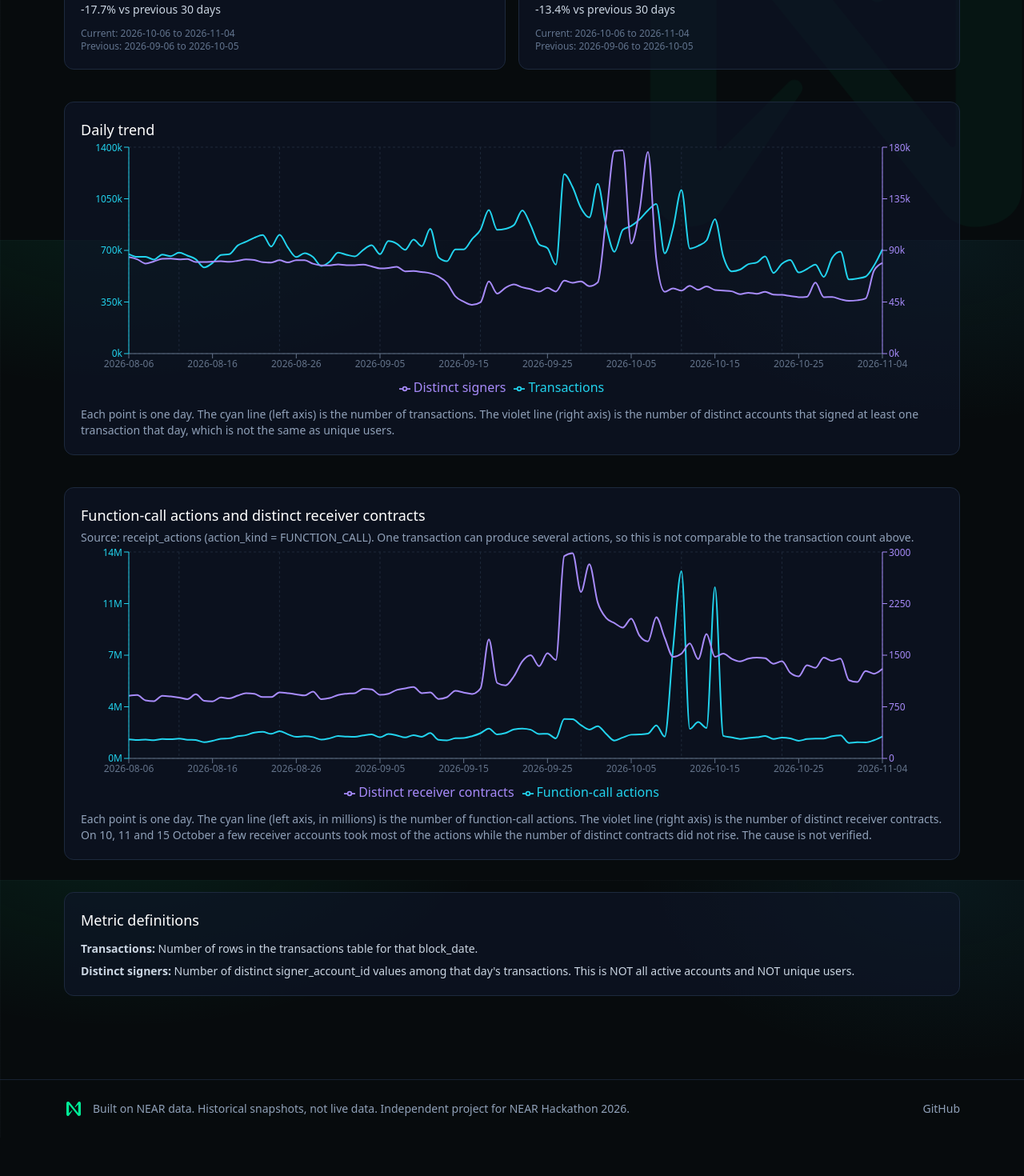
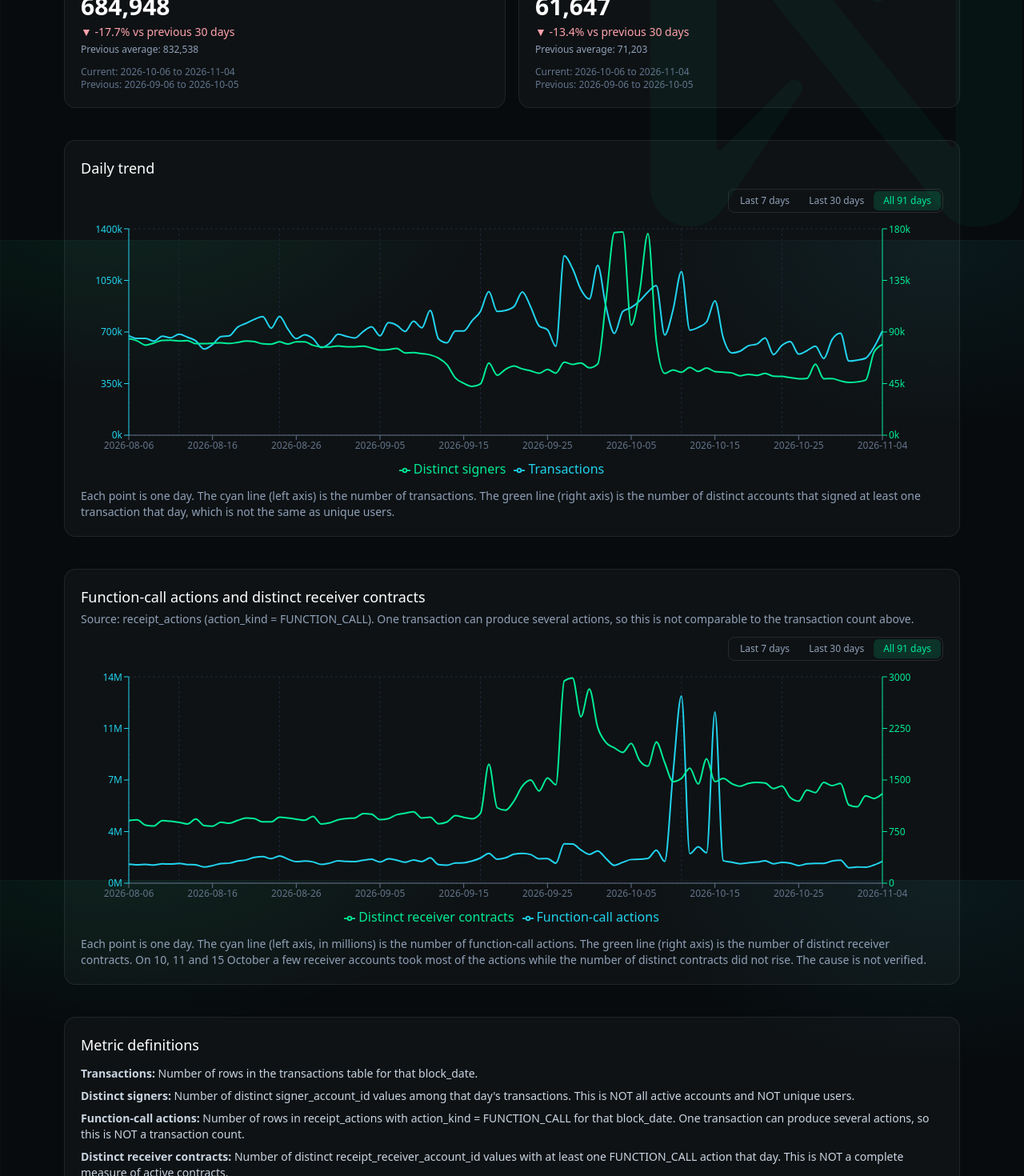
Before and after one commit to cryptobyrj/Nearpulse-ai, a Next.js app: page /network-pulse in a window 1280 px wide. Shown: the part 500-1970 px from the top of the page at 80% size. Before the commit the page ends 1922 px from the top, so only its background shows below. Built offline with nearby package versions, Linux system fonts and the light colour scheme.

Commit message:
Network Pulse: range toggle, highlighted comparisons, definitions

```diff
--- a/src/app/network-pulse/page.tsx
+++ b/src/app/network-pulse/page.tsx
@@ -1,7 +1,9 @@
+import FunctionCallChart from "@/components/FunctionCallChart";
+import Reveal from "@/components/Reveal";
 import TrendChart from "@/components/TrendChart";
-import FunctionCallChart from "@/components/FunctionCallChart";
 import { dailyRows, functionCallRows, meta } from "@/lib/data";
 import { compareWindows, type Comparison } from "@/lib/metrics";
+import fcMeta from "../../../data/function_calls_meta.json";
 
 function fmt(n: number) {
   return Math.round(n).toLocaleString("en-US");
@@ -16,18 +18,32 @@ function ComparisonCard({
   days: number;
   c: Comparison | null;
 }) {
+  const change = c?.changePct ?? null;
+  const up = (change ?? 0) >= 0;
   return (
-    <div className="rounded-xl border border-slate-800 bg-slate-900/60 p-5">
+    <div className="glass h-full p-5">
       <p className="text-sm text-slate-400">{title}</p>
       {c ? (
         <>
           <p className="mt-2 text-3xl font-semibold text-white">
             {fmt(c.currentAvg)}
           </p>
-          <p className="mt-1 text-sm text-slate-300">
-            {c.changePct === null
+          <p
+            className={
+              "mt-1 text-sm " +
+              (change === null
+                ? "text-slate-300"
+                : up
+                  ? "text-[#00ec97]"
+                  : "text-rose-300")
+            }
+          >
+            {change === null
               ? "No comparison available"
-              : `${c.changePct >= 0 ? "+" : ""}${c.changePct.toFixed(1)}% vs previous ${days} days`}
+              : `${up ? "▲" : "▼"} ${change >= 0 ? "+" : ""}${change.toFixed(1)}% vs previous ${days} days`}
+          </p>
+          <p className="mt-1 text-xs text-slate-400">
+            Previous average: {fmt(c.previousAvg)}
           </p>
           <p className="mt-3 text-xs text-slate-500">
             Current: {c.currentRange}
@@ -45,48 +61,64 @@ function ComparisonCard({
 export default function NetworkPulsePage() {
   return (
     <main className="mx-auto max-w-6xl px-4 py-10">
+      <div className="space-y-10">
+        <div>
           <h1 className="text-3xl font-semibold text-white">Network Pulse</h1>
           <p className="mt-2 text-slate-400">
             Historical snapshot, not live data. Snapshot taken {meta.snapshot_date},
             covering {meta.date_range_start} to {meta.date_range_end}. Source:{" "}
             {meta.source}.
           </p>
+        </div>
 
-      <div className="mt-8 grid gap-4 md:grid-cols-2">
+        <div className="grid gap-4 md:grid-cols-2">
+          <Reveal>
             <ComparisonCard
               title="Avg daily transactions, last 7 days"
               days={7}
               c={compareWindows(dailyRows, "transactionCount", 7)}
             />
+          </Reveal>
+          <Reveal delay={80}>
             <ComparisonCard
               title="Avg daily distinct signers, last 7 days"
               days={7}
               c={compareWindows(dailyRows, "distinctSigners", 7)}
             />
+          </Reveal>
+          <Reveal delay={160}>
             <ComparisonCard
               title="Avg daily transactions, last 30 days"
               days={30}
               c={compareWindows(dailyRows, "transactionCount", 30)}
             />
+          </Reveal>
+          <Reveal delay={240}>
             <ComparisonCard
               title="Avg daily distinct signers, last 30 days"
               days={30}
               c={compareWindows(dailyRows, "distinctSigners", 30)}
             />
+          </Reveal>
         </div>
 
-      <section className="mt-10 rounded-xl border border-slate-800 bg-slate-900/60 p-5">
+        <Reveal>
+          <section className="glass p-5">
             <h2 className="text-lg font-medium text-white">Daily trend</h2>
+            <div className="mt-3">
               <TrendChart rows={dailyRows} />
+            </div>
             <p className="mt-3 text-sm text-slate-400">
               Each point is one day. The cyan line (left axis) is the number of
-          transactions. The violet line (right axis) is the number of distinct
+              transactions. The green line (right axis) is the number of distinct
               accounts that signed at least one transaction that day, which is not
               the same as unique users.
             </p>
           </section>
+        </Reveal>
 
-      <section className="mt-10 rounded-xl border border-slate-800 bg-slate-900/60 p-5">
+        <Reveal>
+          <section className="glass p-5">
             <h2 className="text-lg font-medium text-white">
               Function-call actions and distinct receiver contracts
             </h2>
@@ -95,17 +127,21 @@ export default function NetworkPulsePage() {
               can produce several actions, so this is not comparable to the
               transaction count above.
             </p>
+            <div className="mt-3">
               <FunctionCallChart rows={functionCallRows} />
+            </div>
             <p className="mt-3 text-sm text-slate-400">
               Each point is one day. The cyan line (left axis, in millions) is the
-          number of function-call actions. The violet line (right axis) is the
+              number of function-call actions. The green line (right axis) is the
               number of distinct receiver contracts. On 10, 11 and 15 October a few
               receiver accounts took most of the actions while the number of
               distinct contracts did not rise. The cause is not verified.
             </p>
           </section>
+        </Reveal>
 
-      <section className="mt-10 rounded-xl border border-slate-800 bg-slate-900/60 p-5 text-sm text-slate-300">
+        <Reveal>
+          <section className="glass p-5 text-sm text-slate-300">
             <h2 className="text-lg font-medium text-white">Metric definitions</h2>
             <p className="mt-3">
               <strong>Transactions:</strong> {meta.metric_definitions.transaction_count}
@@ -113,7 +149,17 @@ export default function NetworkPulsePage() {
             <p className="mt-2">
               <strong>Distinct signers:</strong> {meta.metric_definitions.distinct_signers}
             </p>
+            <p className="mt-2">
+              <strong>Function-call actions:</strong>{" "}
+              {fcMeta.metric_definitions.function_call_actions}
+            </p>
+            <p className="mt-2">
+              <strong>Distinct receiver contracts:</strong>{" "}
+              {fcMeta.metric_definitions.distinct_contracts}
+            </p>
           </section>
+        </Reveal>
+      </div>
     </main>
   );
 }
--- a/src/components/FunctionCallChart.tsx
+++ b/src/components/FunctionCallChart.tsx
@@ -1,5 +1,6 @@
 "use client";
 
+import { useState } from "react";
 import {
   CartesianGrid,
   Legend,
@@ -11,16 +12,25 @@ import {
   YAxis,
 } from "recharts";
 import type { FunctionCallRow } from "@/lib/data";
+import RangeTabs, { type Range } from "./RangeTabs";
 
 export default function FunctionCallChart({ rows }: { rows: FunctionCallRow[] }) {
+  const [range, setRange] = useState<Range>(91);
+
   if (rows.length === 0) {
     return <p className="text-slate-400">No data available.</p>;
   }
 
+  const shown = rows.slice(-range);
+
   return (
+    <div>
+      <div className="mb-3 flex justify-end">
+        <RangeTabs value={range} onChange={setRange} />
+      </div>
       <div className="h-80 w-full">
         <ResponsiveContainer width="100%" height="100%">
-        <LineChart data={rows} margin={{ top: 8, right: 16, left: 0, bottom: 0 }}>
+          <LineChart data={shown} margin={{ top: 8, right: 16, left: 0, bottom: 0 }}>
             <CartesianGrid stroke="#1e293b" strokeDasharray="3 3" />
             <XAxis dataKey="date" stroke="#64748b" fontSize={12} minTickGap={32} />
             <YAxis
@@ -32,11 +42,15 @@ export default function FunctionCallChart({ rows }: { rows: FunctionCallRow[] })
             <YAxis
               yAxisId="contracts"
               orientation="right"
-            stroke="#a78bfa"
+              stroke="#00ec97"
               fontSize={12}
             />
             <Tooltip
-            contentStyle={{ background: "#0f172a", border: "1px solid #334155" }}
+              contentStyle={{
+                background: "rgba(7,11,13,0.92)",
+                border: "1px solid rgba(255,255,255,0.12)",
+                borderRadius: 10,
+              }}
               formatter={(value) => Number(value).toLocaleString("en-US")}
             />
             <Legend />
@@ -48,18 +62,21 @@ export default function FunctionCallChart({ rows }: { rows: FunctionCallRow[] })
               stroke="#22d3ee"
               dot={false}
               strokeWidth={2}
+              animationDuration={700}
             />
             <Line
               yAxisId="contracts"
               type="monotone"
               dataKey="distinctContracts"
               name="Distinct receiver contracts"
-            stroke="#a78bfa"
+              stroke="#00ec97"
               dot={false}
               strokeWidth={2}
+              animationDuration={700}
             />
           </LineChart>
         </ResponsiveContainer>
       </div>
+    </div>
   );
 }
--- /dev/null
+++ b/src/components/RangeTabs.tsx
@@ -0,0 +1,37 @@
+"use client";
+
+const OPTIONS = [7, 30, 91] as const;
+export type Range = (typeof OPTIONS)[number];
+
+export default function RangeTabs({
+  value,
+  onChange,
+}: {
+  value: Range;
+  onChange: (r: Range) => void;
+}) {
+  return (
+    <div
+      role="group"
+      aria-label="Date range"
+      className="inline-flex rounded-lg border border-white/10 p-0.5 text-xs"
+    >
+      {OPTIONS.map((o) => (
+        <button
+          key={o}
+          type="button"
+          aria-pressed={value === o}
+          onClick={() => onChange(o)}
+          className={
+            "rounded-md px-3 py-1 transition-colors " +
+            (value === o
+              ? "bg-[#00ec97]/15 text-[#00ec97]"
+              : "text-slate-400 hover:text-white")
+          }
+        >
+          {o === 91 ? "All 91 days" : `Last ${o} days`}
+        </button>
+      ))}
+    </div>
+  );
+}
--- a/src/components/TrendChart.tsx
+++ b/src/components/TrendChart.tsx
@@ -1,5 +1,6 @@
 "use client";
 
+import { useState } from "react";
 import {
   CartesianGrid,
   Legend,
@@ -11,16 +12,25 @@ import {
   YAxis,
 } from "recharts";
 import type { DailyRow } from "@/lib/metrics";
+import RangeTabs, { type Range } from "./RangeTabs";
 
 export default function TrendChart({ rows }: { rows: DailyRow[] }) {
+  const [range, setRange] = useState<Range>(91);
+
   if (rows.length === 0) {
     return <p className="text-slate-400">No data available.</p>;
   }
 
+  const shown = rows.slice(-range);
+
   return (
+    <div>
+      <div className="mb-3 flex justify-end">
+        <RangeTabs value={range} onChange={setRange} />
+      </div>
       <div className="h-80 w-full">
         <ResponsiveContainer width="100%" height="100%">
-        <LineChart data={rows} margin={{ top: 8, right: 16, left: 0, bottom: 0 }}>
+          <LineChart data={shown} margin={{ top: 8, right: 16, left: 0, bottom: 0 }}>
             <CartesianGrid stroke="#1e293b" strokeDasharray="3 3" />
             <XAxis dataKey="date" stroke="#64748b" fontSize={12} minTickGap={32} />
             <YAxis
@@ -32,12 +42,16 @@ export default function TrendChart({ rows }: { rows: DailyRow[] }) {
             <YAxis
               yAxisId="signers"
               orientation="right"
-            stroke="#a78bfa"
+              stroke="#00ec97"
               fontSize={12}
               tickFormatter={(v) => `${Math.round(v / 1000)}k`}
             />
             <Tooltip
-            contentStyle={{ background: "#0f172a", border: "1px solid #334155" }}
+              contentStyle={{
+                background: "rgba(7,11,13,0.92)",
+                border: "1px solid rgba(255,255,255,0.12)",
+                borderRadius: 10,
+              }}
               formatter={(value) => Number(value).toLocaleString("en-US")}
             />
             <Legend />
@@ -49,18 +63,21 @@ export default function TrendChart({ rows }: { rows: DailyRow[] }) {
               stroke="#22d3ee"
               dot={false}
               strokeWidth={2}
+              animationDuration={700}
             />
             <Line
               yAxisId="signers"
               type="monotone"
               dataKey="distinctSigners"
               name="Distinct signers"
-            stroke="#a78bfa"
+              stroke="#00ec97"
               dot={false}
               strokeWidth={2}
+              animationDuration={700}
             />
           </LineChart>
         </ResponsiveContainer>
       </div>
+    </div>
   );
 }
```
Lines whose indentation alone changed are shown as unchanged.
